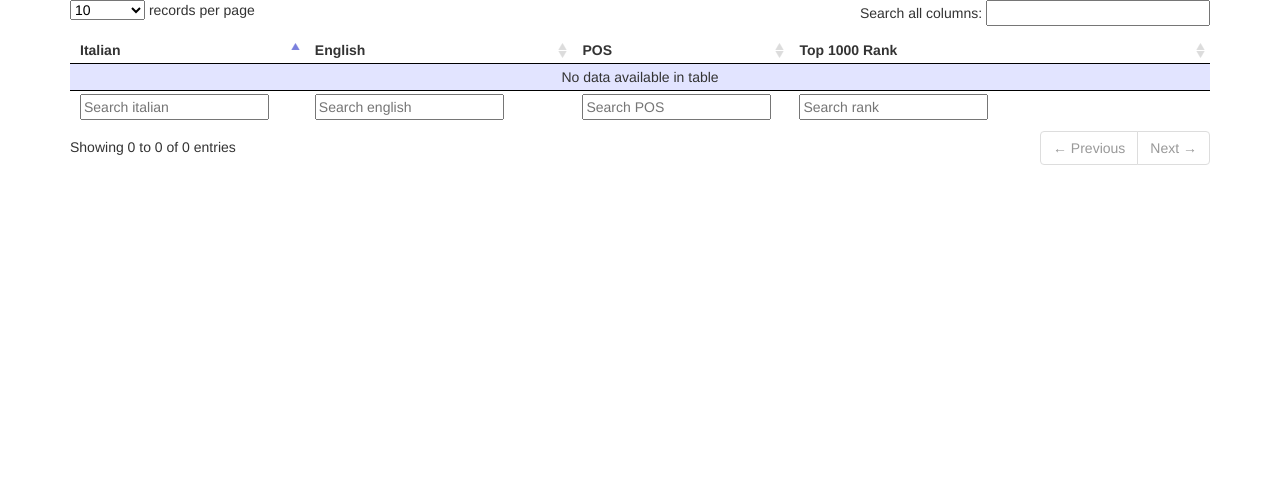
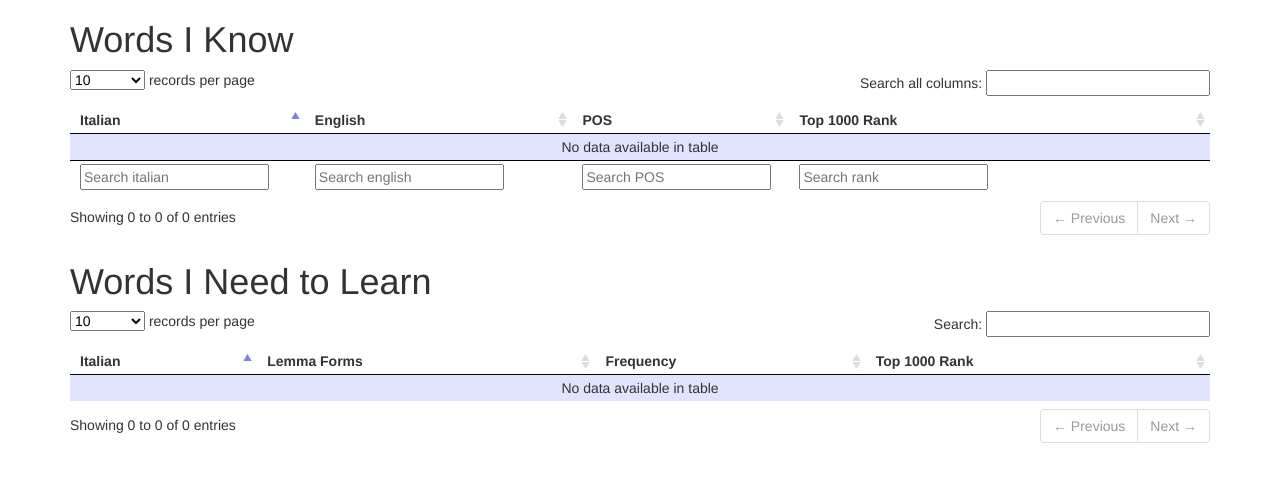
Before and after one commit to hammer/lltools, a Flask app: page / in a window 1280 px wide. Shown: the top 482 px of the page. Run offline with Flask 2, Linux system fonts and the light colour scheme; data that the repository does not hold is empty; some libraries are stand-ins or nearby versions.

Commit message:
Add a second table showing words from the frequency list not in my vocabulary.

```diff
--- a/memrise_scrape_viewer/static/js/memrise_scrape_viewer.js
+++ b/memrise_scrape_viewer/static/js/memrise_scrape_viewer.js
@@ -51,4 +51,13 @@ $(document).ready(function() {
     /* Filter on the column (the index) of this element */
     oTable.fnFilter(this.value, $("tfoot input").index(this));
   });
+
+  $('#unknown_words').dataTable({
+    "aoColumns": [
+      { "sType": "string" },
+      { "sType": "string" },
+      { "sType": "numeric" },
+      { "sType": "numeric" },
+    ]
+  });
 });
--- a/memrise_scrape_viewer/templates/index.html
+++ b/memrise_scrape_viewer/templates/index.html
@@ -6,6 +6,7 @@
 
 {% block body %}
 <div class="container">
+ <h1>Words I Know</h1>
  <table id="things">
   <thead>
    <tr>
@@ -26,6 +27,28 @@
   {% endfor %}
   </tbody>
  </table>
+
+ <h1>Words I Need to Learn</h1>
+ <table id="unknown_words">
+  <thead>
+   <tr>
+    <th>Italian</th>
+    <th>Lemma Forms</th>
+    <th>Frequency</th>
+    <th>Top 1000 Rank</th>
+   </tr>
+  </thead>
+  <tbody>
+  {% for unknown_word in unknown_words %}
+   <tr>
+    <td>{{unknown_word.italian}}</td>
+    <td>{{unknown_word.lemma_forms}}</td>
+    <td>{{unknown_word.occurrences}}</td>
+    <td>{{unknown_word.rank}}</td>
+   </tr>
+  {% endfor %}
+  </tbody>
+ </table>
 </div>
 {% endblock %}
 
--- a/memrise_scrape_viewer/views.py
+++ b/memrise_scrape_viewer/views.py
@@ -41,5 +41,16 @@ ON (a.italian_no_article=b.italian);
   things = [thing.update({'part_of_speech': thing['part_of_speech'].replace(';','')}) or thing
             for thing in things]
 
+  # Retrieve unknown words from the frequency list
+  cursor.execute("""\
+SELECT *
+FROM frequency_wiktionary a
+WHERE NOT EXISTS (SELECT 1
+                  FROM vocabulary_duolingo b
+                  WHERE a.italian = b.italian_no_article OR a.lemma_forms = b.italian_no_article)
+      AND char_length(a.italian) > 2;
+""")
+  unknown_words = cursor.fetchall()
+
   # Render template
-  return render_template('index.html', things=things)
+  return render_template('index.html', things=things, unknown_words=unknown_words)
```
